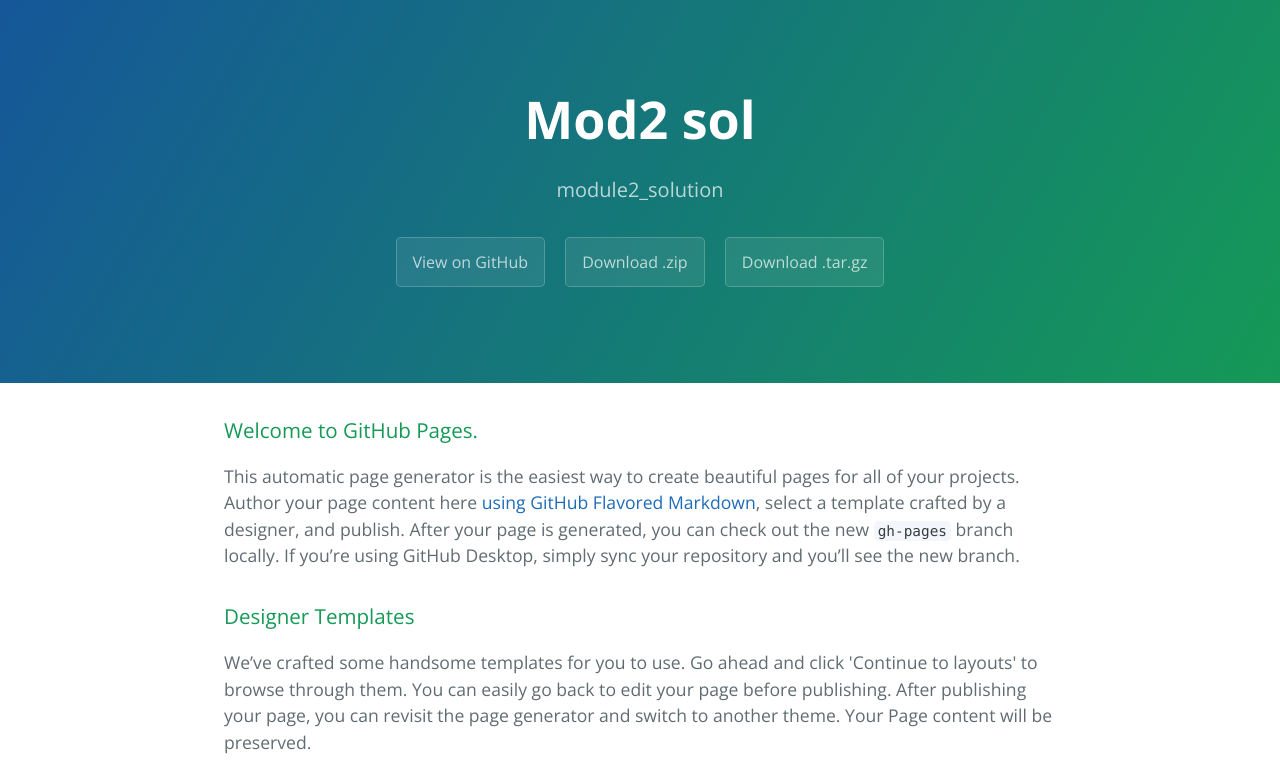
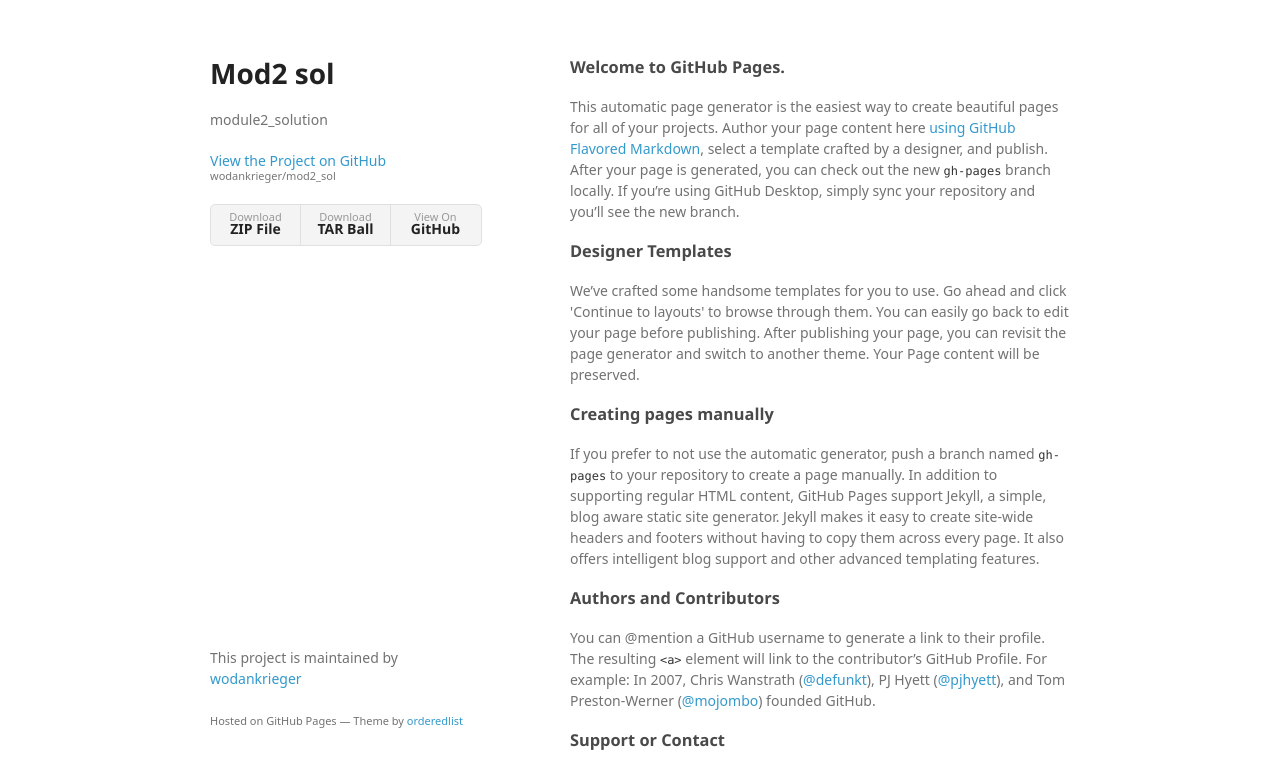
Before and after one commit to wodankrieger/mod2_sol, a plain HTML site: page index.html in a window 1280 px wide. Shown: the top 766 px of the page. Drawn offline with nearby package versions, Linux system fonts and the light colour scheme; a web font is replaced by a local one.

Commit message:
Create gh-pages branch via GitHub

```diff
--- a/index.html
+++ b/index.html
@@ -1,25 +1,34 @@
-<!DOCTYPE html>
-<html lang="en-us">
+<!doctype html>
+<html>
   <head>
-    <meta charset="UTF-8">
+    <meta charset="utf-8">
+    <meta http-equiv="X-UA-Compatible" content="chrome=1">
     <title>Mod2 sol by wodankrieger</title>
-    <meta name="viewport" content="width=device-width, initial-scale=1">
-    <link rel="stylesheet" type="text/css" href="stylesheets/normalize.css" media="screen">
-    <link href='https://fonts.googleapis.com/css?family=Open+Sans:400,700' rel='stylesheet' type='text/css'>
-    <link rel="stylesheet" type="text/css" href="stylesheets/stylesheet.css" media="screen">
-    <link rel="stylesheet" type="text/css" href="stylesheets/github-light.css" media="screen">
+
+    <link rel="stylesheet" href="stylesheets/styles.css">
+    <link rel="stylesheet" href="stylesheets/github-light.css">
+    <meta name="viewport" content="width=device-width">
+    <!--[if lt IE 9]>
+    <script src="//html5shiv.googlecode.com/svn/trunk/html5.js"></script>
+    <![endif]-->
   </head>
   <body>
-    <section class="page-header">
-      <h1 class="project-name">Mod2 sol</h1>
-      <h2 class="project-tagline">module2_solution</h2>
-      <a href="https://github.com/wodankrieger/mod2_sol" class="btn">View on GitHub</a>
-      <a href="https://github.com/wodankrieger/mod2_sol/zipball/master" class="btn">Download .zip</a>
-      <a href="https://github.com/wodankrieger/mod2_sol/tarball/master" class="btn">Download .tar.gz</a>
-    </section>
+    <div class="wrapper">
+      <header>
+        <h1>Mod2 sol</h1>
+        <p>module2_solution</p>
 
-    <section class="main-content">
-      <h3>
+        <p class="view"><a href="https://github.com/wodankrieger/mod2_sol">View the Project on GitHub <small>wodankrieger/mod2_sol</small></a></p>
+
+
+        <ul>
+          <li><a href="https://github.com/wodankrieger/mod2_sol/zipball/master">Download <strong>ZIP File</strong></a></li>
+          <li><a href="https://github.com/wodankrieger/mod2_sol/tarball/master">Download <strong>TAR Ball</strong></a></li>
+          <li><a href="https://github.com/wodankrieger/mod2_sol">View On <strong>GitHub</strong></a></li>
+        </ul>
+      </header>
+      <section>
+        <h3>
 <a id="welcome-to-github-pages" class="anchor" href="#welcome-to-github-pages" aria-hidden="true"><span aria-hidden="true" class="octicon octicon-link"></span></a>Welcome to GitHub Pages.</h3>
 
 <p>This automatic page generator is the easiest way to create beautiful pages for all of your projects. Author your page content here <a href="https://guides.github.com/features/mastering-markdown/">using GitHub Flavored Markdown</a>, select a template crafted by a designer, and publish. After your page is generated, you can check out the new <code>gh-pages</code> branch locally. If you’re using GitHub Desktop, simply sync your repository and you’ll see the new branch.</p>
@@ -43,15 +52,13 @@
 <a id="support-or-contact" class="anchor" href="#support-or-contact" aria-hidden="true"><span aria-hidden="true" class="octicon octicon-link"></span></a>Support or Contact</h3>
 
 <p>Having trouble with Pages? Check out our <a href="https://help.github.com/pages">documentation</a> or <a href="https://github.com/contact">contact support</a> and we’ll help you sort it out.</p>
-
-      <footer class="site-footer">
-        <span class="site-footer-owner"><a href="https://github.com/wodankrieger/mod2_sol">Mod2 sol</a> is maintained by <a href="https://github.com/wodankrieger">wodankrieger</a>.</span>
-
-        <span class="site-footer-credits">This page was generated by <a href="https://pages.github.com">GitHub Pages</a> using the <a href="https://github.com/jasonlong/cayman-theme">Cayman theme</a> by <a href="https://twitter.com/jasonlong">Jason Long</a>.</span>
+      </section>
+      <footer>
+        <p>This project is maintained by <a href="https://github.com/wodankrieger">wodankrieger</a></p>
+        <p><small>Hosted on GitHub Pages &mdash; Theme by <a href="https://github.com/orderedlist">orderedlist</a></small></p>
       </footer>
-
-    </section>
-
+    </div>
+    <script src="javascripts/scale.fix.js"></script>
 
   </body>
 </html>
--- /dev/null
+++ b/javascripts/scale.fix.js
@@ -0,0 +1,17 @@
+var metas = document.getElementsByTagName('meta');
+var i;
+if (navigator.userAgent.match(/iPhone/i)) {
+  for (i=0; i<metas.length; i++) {
+    if (metas[i].name == "viewport") {
+      metas[i].content = "width=device-width, minimum-scale=1.0, maximum-scale=1.0";
+    }
+  }
+  document.addEventListener("gesturestart", gestureStart, false);
+}
+function gestureStart() {
+  for (i=0; i<metas.length; i++) {
+    if (metas[i].name == "viewport") {
+      metas[i].content = "width=device-width, minimum-scale=0.25, maximum-scale=1.6";
+    }
+  }
+}
--- /dev/null
+++ b/stylesheets/styles.css
@@ -0,0 +1,324 @@
+@font-face {
+  font-family: 'Noto Sans';
+  font-weight: 400;
+  font-style: normal;
+  src: url('../fonts/Noto-Sans-regular/Noto-Sans-regular.eot');
+  src: url('../fonts/Noto-Sans-regular/Noto-Sans-regular.eot?#iefix') format('embedded-opentype'),
+       local('Noto Sans'),
+       local('Noto-Sans-regular'),
+       url('../fonts/Noto-Sans-regular/Noto-Sans-regular.woff2') format('woff2'),
+       url('../fonts/Noto-Sans-regular/Noto-Sans-regular.woff') format('woff'),
+       url('../fonts/Noto-Sans-regular/Noto-Sans-regular.ttf') format('truetype'),
+       url('../fonts/Noto-Sans-regular/Noto-Sans-regular.svg#NotoSans') format('svg');
+}
+
+@font-face {
+  font-family: 'Noto Sans';
+  font-weight: 700;
+  font-style: normal;
+  src: url('../fonts/Noto-Sans-700/Noto-Sans-700.eot');
+  src: url('../fonts/Noto-Sans-700/Noto-Sans-700.eot?#iefix') format('embedded-opentype'),
+       local('Noto Sans Bold'),
+       local('Noto-Sans-700'),
+       url('../fonts/Noto-Sans-700/Noto-Sans-700.woff2') format('woff2'),
+       url('../fonts/Noto-Sans-700/Noto-Sans-700.woff') format('woff'),
+       url('../fonts/Noto-Sans-700/Noto-Sans-700.ttf') format('truetype'),
+       url('../fonts/Noto-Sans-700/Noto-Sans-700.svg#NotoSans') format('svg');
+}
+
+@font-face {
+  font-family: 'Noto Sans';
+  font-weight: 400;
+  font-style: italic;
+  src: url('../fonts/Noto-Sans-italic/Noto-Sans-italic.eot');
+  src: url('../fonts/Noto-Sans-italic/Noto-Sans-italic.eot?#iefix') format('embedded-opentype'),
+       local('Noto Sans Italic'),
+       local('Noto-Sans-italic'),
+       url('../fonts/Noto-Sans-italic/Noto-Sans-italic.woff2') format('woff2'),
+       url('../fonts/Noto-Sans-italic/Noto-Sans-italic.woff') format('woff'),
+       url('../fonts/Noto-Sans-italic/Noto-Sans-italic.ttf') format('truetype'),
+       url('../fonts/Noto-Sans-italic/Noto-Sans-italic.svg#NotoSans') format('svg');
+}
+
+@font-face {
+  font-family: 'Noto Sans';
+  font-weight: 700;
+  font-style: italic;
+  src: url('../fonts/Noto-Sans-700italic/Noto-Sans-700italic.eot');
+  src: url('../fonts/Noto-Sans-700italic/Noto-Sans-700italic.eot?#iefix') format('embedded-opentype'),
+       local('Noto Sans Bold Italic'),
+       local('Noto-Sans-700italic'),
+       url('../fonts/Noto-Sans-700italic/Noto-Sans-700italic.woff2') format('woff2'),
+       url('../fonts/Noto-Sans-700italic/Noto-Sans-700italic.woff') format('woff'),
+       url('../fonts/Noto-Sans-700italic/Noto-Sans-700italic.ttf') format('truetype'),
+       url('../fonts/Noto-Sans-700italic/Noto-Sans-700italic.svg#NotoSans') format('svg');
+}
+
+body {
+  background-color: #fff;
+  padding:50px;
+  font: 14px/1.5 "Noto Sans", "Helvetica Neue", Helvetica, Arial, sans-serif;
+  color:#727272;
+  font-weight:400;
+}
+
+h1, h2, h3, h4, h5, h6 {
+  color:#222;
+  margin:0 0 20px;
+}
+
+p, ul, ol, table, pre, dl {
+  margin:0 0 20px;
+}
+
+h1, h2, h3 {
+  line-height:1.1;
+}
+
+h1 {
+  font-size:28px;
+}
+
+h2 {
+  color:#393939;
+}
+
+h3, h4, h5, h6 {
+  color:#494949;
+}
+
+a {
+  color:#39c;
+  text-decoration:none;
+}
+
+a:hover {
+  color:#069;
+}
+
+a small {
+  font-size:11px;
+  color:#777;
+  margin-top:-0.3em;
+  display:block;
+}
+
+a:hover small {
+  color:#777;
+}
+
+.wrapper {
+  width:860px;
+  margin:0 auto;
+}
+
+blockquote {
+  border-left:1px solid #e5e5e5;
+  margin:0;
+  padding:0 0 0 20px;
+  font-style:italic;
+}
+
+code, pre {
+  font-family:Monaco, Bitstream Vera Sans Mono, Lucida Console, Terminal, Consolas, Liberation Mono, DejaVu Sans Mono, Courier New, monospace;
+  color:#333;
+  font-size:12px;
+}
+
+pre {
+  padding:8px 15px;
+  background: #f8f8f8;
+  border-radius:5px;
+  border:1px solid #e5e5e5;
+  overflow-x: auto;
+}
+
+table {
+  width:100%;
+  border-collapse:collapse;
+}
+
+th, td {
+  text-align:left;
+  padding:5px 10px;
+  border-bottom:1px solid #e5e5e5;
+}
+
+dt {
+  color:#444;
+  font-weight:700;
+}
+
+th {
+  color:#444;
+}
+
+img {
+  max-width:100%;
+}
+
+header {
+  width:270px;
+  float:left;
+  position:fixed;
+  -webkit-font-smoothing:subpixel-antialiased;
+}
+
+header ul {
+  list-style:none;
+  height:40px;
+  padding:0;
+  background: #f4f4f4;
+  border-radius:5px;
+  border:1px solid #e0e0e0;
+  width:270px;
+}
+
+header li {
+  width:89px;
+  float:left;
+  border-right:1px solid #e0e0e0;
+  height:40px;
+}
+
+header li:first-child a {
+  border-radius:5px 0 0 5px;
+}
+
+header li:last-child a {
+  border-radius:0 5px 5px 0;
+}
+
+header ul a {
+  line-height:1;
+  font-size:11px;
+  color:#999;
+  display:block;
+  text-align:center;
+  padding-top:6px;
+  height:34px;
+}
+
+header ul a:hover {
+  color:#999;
+}
+
+header ul a:active {
+  background-color:#f0f0f0;
+}
+
+strong {
+  color:#222;
+  font-weight:700;
+}
+
+header ul li + li + li {
+  border-right:none;
+  width:89px;
+}
+
+header ul a strong {
+  font-size:14px;
+  display:block;
+  color:#222;
+}
+
+section {
+  width:500px;
+  float:right;
+  padding-bottom:50px;
+}
+
+small {
+  font-size:11px;
+}
+
+hr {
+  border:0;
+  background:#e5e5e5;
+  height:1px;
+  margin:0 0 20px;
+}
+
+footer {
+  width:270px;
+  float:left;
+  position:fixed;
+  bottom:50px;
+  -webkit-font-smoothing:subpixel-antialiased;
+}
+
+@media print, screen and (max-width: 960px) {
+
+  div.wrapper {
+    width:auto;
+    margin:0;
+  }
+
+  header, section, footer {
+    float:none;
+    position:static;
+    width:auto;
+  }
+
+  header {
+    padding-right:320px;
+  }
+
+  section {
+    border:1px solid #e5e5e5;
+    border-width:1px 0;
+    padding:20px 0;
+    margin:0 0 20px;
+  }
+
+  header a small {
+    display:inline;
+  }
+
+  header ul {
+    position:absolute;
+    right:50px;
+    top:52px;
+  }
+}
+
+@media print, screen and (max-width: 720px) {
+  body {
+    word-wrap:break-word;
+  }
+
+  header {
+    padding:0;
+  }
+
+  header ul, header p.view {
+    position:static;
+  }
+
+  pre, code {
+    word-wrap:normal;
+  }
+}
+
+@media print, screen and (max-width: 480px) {
+  body {
+    padding:15px;
+  }
+
+  header ul {
+    width:99%;
+  }
+
+  header li, header ul li + li + li {
+    width:33%;
+  }
+}
+
+@media print {
+  body {
+    padding:0.4in;
+    font-size:12pt;
+    color:#444;
+  }
+}
```
